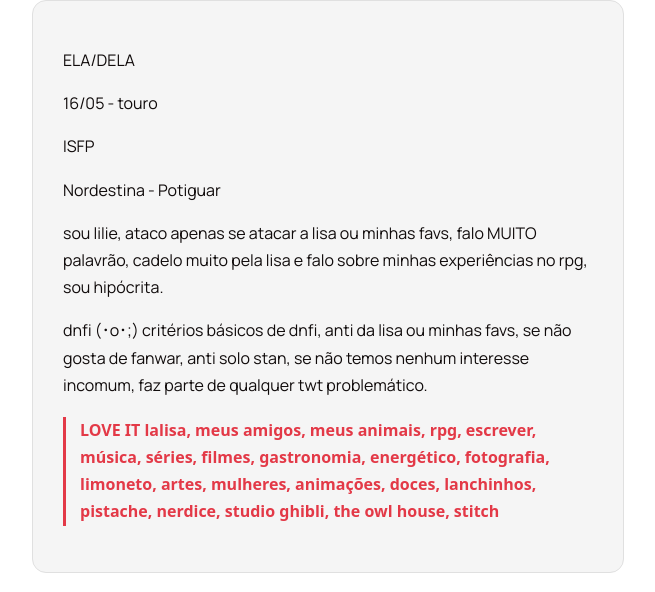
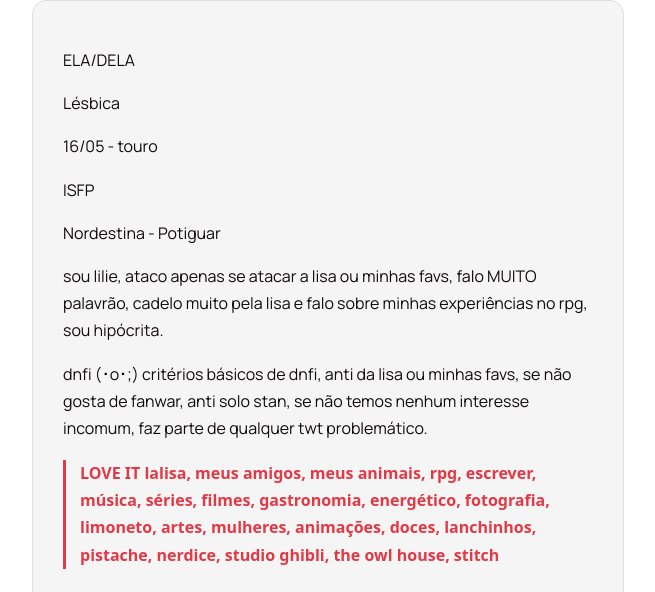
Before and after one commit to scubidull/amoeba, a plain HTML site: page sobre-1.html in a window 1280 px wide. Shown: the part 179-771 px from the top of the page, without its empty margins (312-967 px from the left). Drawn offline with Linux system fonts and the light colour scheme; a web font is replaced by a local one.

Commit message:
Add 'Lésbica' paragraph to sobre-1.html

```diff
--- a/sobre-1.html
+++ b/sobre-1.html
@@ -26,6 +26,7 @@
     <div class="story__box">
 
       <p>ELA/DELA</p>
+      <p> Lésbica</p>
 
       <p>16/05 - touro</p>
 
```
